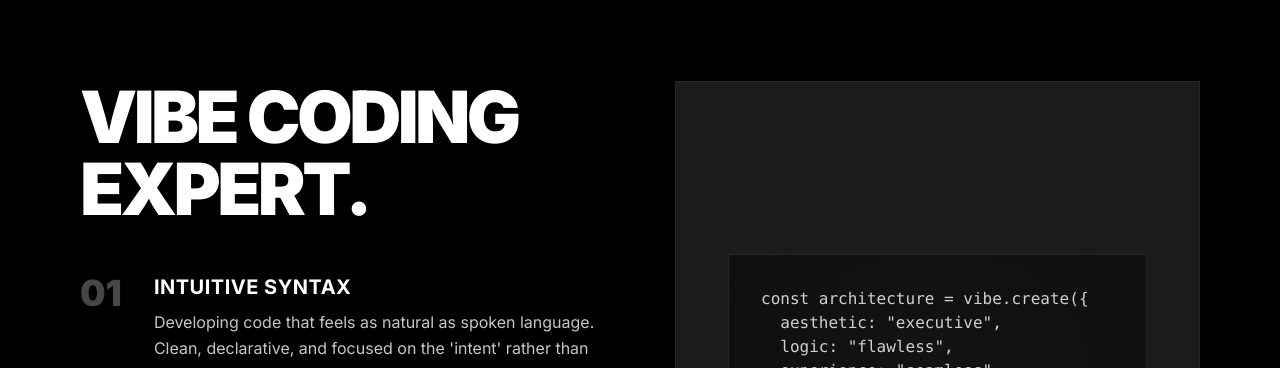
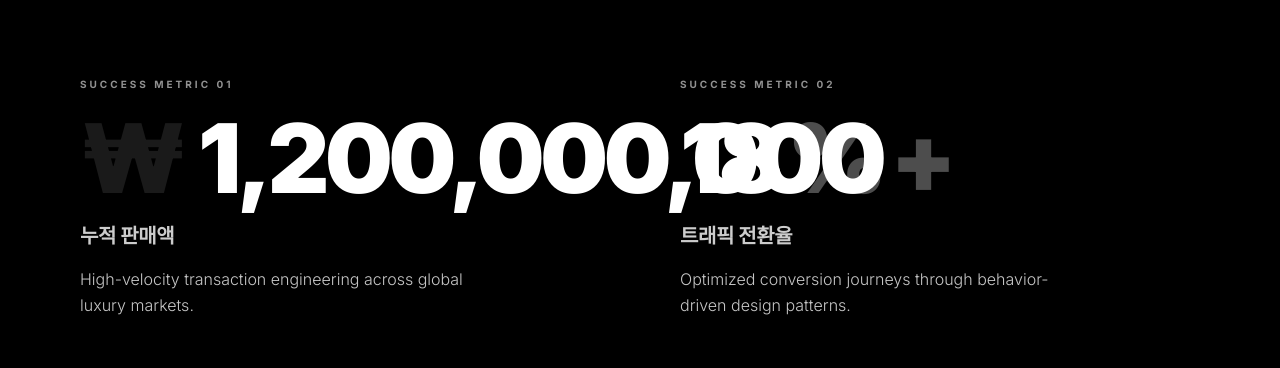
Before and after one commit to ungqum77/PrivateHomepage, a Next.js app: page / in a window 1280 px wide. Shown: the part 2279-2647 px from the top of the page. Built offline with nearby package versions, Linux system fonts and the light colour scheme; no server answers; the database is empty.

Commit message:
Phase 4 implementation and UI regressions fix

```diff
--- a/app/page.tsx
+++ b/app/page.tsx
@@ -1,6 +1,7 @@
 import Navbar from "@/components/Navbar";
 import Hero from "@/components/Hero";
 import Expertise from "@/components/Expertise";
+import EcommerceStats from "@/components/EcommerceStats";
 import VibeCoding from "@/components/VibeCoding";
 import Portfolio from "@/components/Portfolio";
 import Contact from "@/components/Contact";
@@ -18,6 +19,7 @@ export default async function Home() {
       <div className="pt-24">
         <Hero />
         <Expertise />
+        <EcommerceStats />
         <VibeCoding />
         <Portfolio items={items} />
         <Contact />
--- /dev/null
+++ b/components/EcommerceStats.tsx
@@ -0,0 +1,61 @@
+'use client';
+
+import React, { useEffect, useState, useRef } from 'react';
+import { motion, useInView, useSpring, useTransform } from 'framer-motion';
+
+const Counter = ({ value, suffix = "", duration = 2 }: { value: number; suffix?: string; duration?: number }) => {
+  const ref = useRef(null);
+  const isInView = useInView(ref, { once: true, amount: 0.5 });
+
+  const spring = useSpring(0, {
+    duration: duration * 1000,
+    bounce: 0,
+  });
+
+  const displayValue = useTransform(spring, (current) =>
+    Math.floor(current).toLocaleString() + suffix
+  );
+
+  useEffect(() => {
+    if (isInView) {
+      spring.set(value);
+    }
+  }, [isInView, value, spring]);
+
+  return <motion.span ref={ref}>{displayValue}</motion.span>;
+};
+
+const EcommerceStats = () => {
+  return (
+    <section className="px-8 md:px-20 py-32 bg-black border-y border-white/5">
+      <div className="grid grid-cols-1 md:grid-cols-2 gap-20">
+        <div className="space-y-4">
+          <span className="text-[10px] tracking-ultra-wide uppercase font-bold text-outline">SUCCESS METRIC 01</span>
+          <div className="text-6xl md:text-8xl font-black tracking-tighter">
+            <span className="text-primary/10 mr-4">₩</span>
+            <Counter value={1200000000} />
+            <span className="text-primary/30 ml-2">+</span>
+          </div>
+          <h3 className="text-xl font-bold uppercase tracking-tight text-white/80">누적 판매액</h3>
+          <p className="text-on-surface-variant max-w-sm font-light leading-relaxed">
+            High-velocity transaction engineering across global luxury markets.
+          </p>
+        </div>
+
+        <div className="space-y-4">
+          <span className="text-[10px] tracking-ultra-wide uppercase font-bold text-outline">SUCCESS METRIC 02</span>
+          <div className="text-6xl md:text-8xl font-black tracking-tighter">
+            <Counter value={18.5} />
+            <span className="text-primary/30 ml-2">%</span>
+          </div>
+          <h3 className="text-xl font-bold uppercase tracking-tight text-white/80">트래픽 전환율</h3>
+          <p className="text-on-surface-variant max-w-sm font-light leading-relaxed">
+            Optimized conversion journeys through behavior-driven design patterns.
+          </p>
+        </div>
+      </div>
+    </section>
+  );
+};
+
+export default EcommerceStats;
--- a/components/Hero.tsx
+++ b/components/Hero.tsx
@@ -2,7 +2,7 @@ import React from 'react';
 
 const Hero = () => {
   return (
-    <section className="min-h-[819px] flex flex-col md:flex-row items-center px-8 md:px-20 py-20 gap-16 overflow-hidden">
+    <section className="min-h-[819px] flex flex-col md:flex-row items-center px-8 md:px-20 py-10 gap-16 overflow-hidden">
       <div className="flex-1 space-y-8 z-10">
         <div className="space-y-2">
           <span className="text-[10px] tracking-ultra-wide uppercase font-bold text-outline">PIONEER & VISIONARY</span>
@@ -16,10 +16,10 @@ const Hero = () => {
           <button className="border border-outline-variant px-10 py-4 font-bold uppercase text-sm tracking-widest hover:bg-surface-container transition-colors">Curriculum</button>
         </div>
       </div>
-      <div className="flex-1 relative w-full h-[500px] md:h-[700px] grayscale contrast-125">
+      <div className="flex-1 relative w-full h-[500px] md:h-[800px] grayscale contrast-125">
         <img
           alt="Professional Portrait of Executive"
-          className="w-full h-full object-cover"
+          className="w-full h-full object-cover object-top"
           src="https://lh3.googleusercontent.com/aida/ADBb0ugMaXjc4hqN0jCtOhGJ-_pDjH_xzwjdYdHITiYhA0wCzzqdAwn469M_IHvruEFHyFc3HWm-HN01Y0Km_uu0E1h6kfTHhQcZ7wxumJBjmdTmo52uvfeYMVjog2QWNa0sPREc2yXfM-lwMupoRoRrnRc-VHA3w_yAcRU37kXNHuo4oHFBkYGuPrEIte8lEaY8CfuXDrFdxG5RXs0zBz7aW6M2S6cq8iLpKvJ8Z3rifjvaca3GuVF0oNjXNtpys69559KB1k1-by6fEg"
         />
         <div className="absolute inset-0 bg-gradient-to-t from-black via-transparent to-transparent opacity-60"></div>
--- a/components/Portfolio.tsx
+++ b/components/Portfolio.tsx
@@ -8,7 +8,7 @@ interface PortfolioProps {
 
 const Portfolio = ({ items }: PortfolioProps) => {
   return (
-    <section id="portfolio" className="px-8 md:px-20 py-40 bg-black">
+    <section id="portfolio" className="px-8 md:px-20 pt-20 pb-40 bg-black">
       <div className="space-y-16">
         <div>
           <span className="text-[10px] tracking-ultra-wide uppercase font-bold text-outline">ARCHITECTURAL OUTPUT</span>
--- a/components/VibeCoding.tsx
+++ b/components/VibeCoding.tsx
@@ -2,8 +2,8 @@ import React from 'react';
 
 const VibeCoding = () => {
   return (
-    <section className="px-8 md:px-20 py-40 bg-black">
-      <div className="flex flex-col md:flex-row gap-20 mb-40">
+    <section className="px-8 md:px-20 pt-40 pb-0 bg-black">
+      <div className="flex flex-col md:flex-row gap-20 mb-20">
         <div className="flex-1">
           <h2 className="text-5xl md:text-7xl font-black tracking-tighter leading-tight mb-12 uppercase">VIBE CODING <br />EXPERT.</h2>
           <div className="space-y-12">
--- a/package.json
+++ b/package.json
@@ -10,6 +10,7 @@
   },
   "dependencies": {
     "@supabase/supabase-js": "^2.103.0",
+    "framer-motion": "^12.38.0",
     "lucide-react": "^0.378.0",
     "next": "14.2.3",
     "react": "^18",
```
Also changed, not shown: components/Contact.tsx (+97 -5 lines), 1 other file (tests, documents, lock files or other folders).
